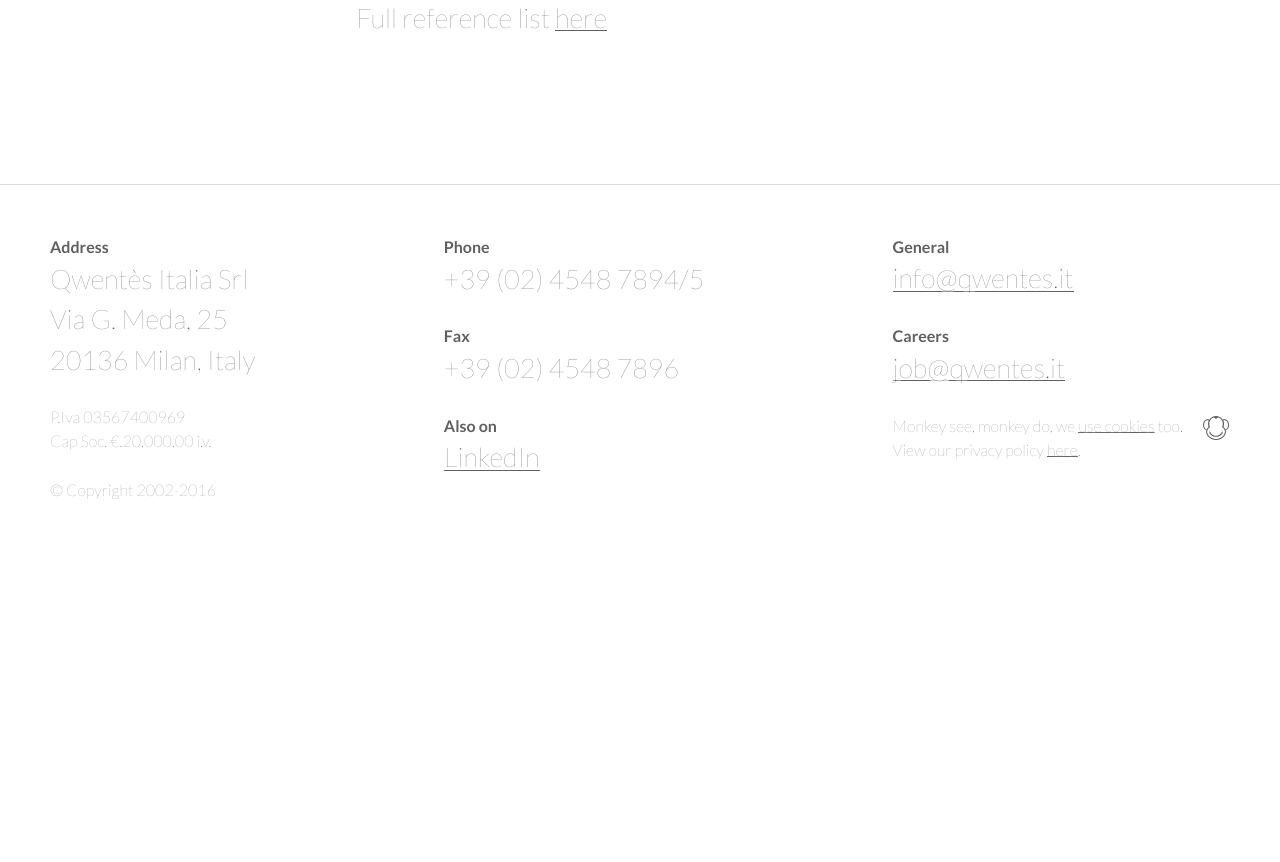
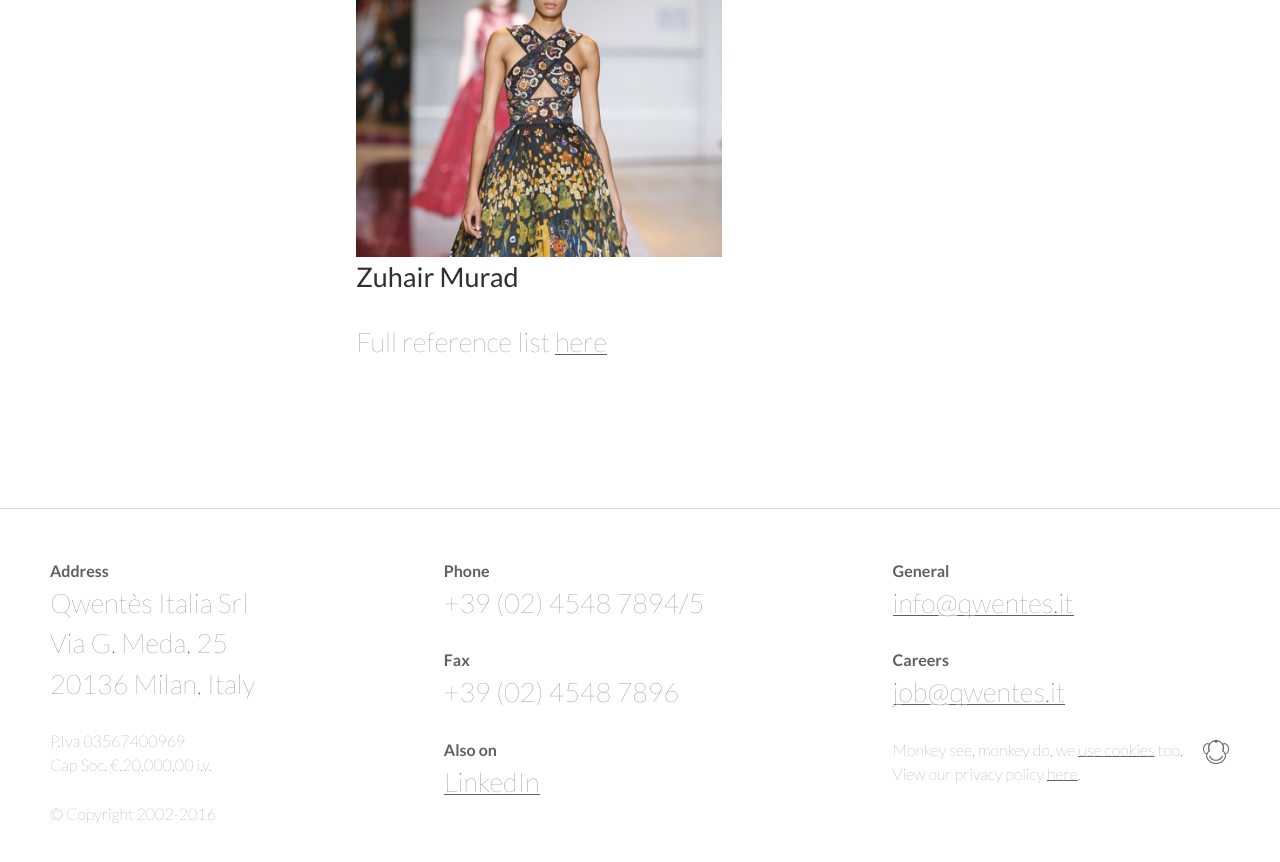
Before and after one commit to robertagardiman/qwentes, a Jekyll site: the page built from 02_work.md, in a window 1280 px wide and 900 px high, scrolled down 1129 px. Shown: the top 862 px of the window. Built offline with Jekyll 4.4.1, drawn with Linux system fonts in a browser that asks for light colours; before the commit the page ends 1731 px from its top, so only the background shows below that.

Commit message:
Updated 02 Work

```diff
--- a/02_work.md
+++ b/02_work.md
@@ -11,6 +10,9 @@
   title: Fendi Roma
 - image_path: "/img/work/work-06.jpg"
   title: Emilio Pucci
+- image_path: "/img/work/work-05.jpg"
+  title: Zuhair Murad
+layout: page
 ---
 
 ## We design & code for every screen
```
Also changed, not shown: other parts of 02_work.md (+0 -1 lines).
